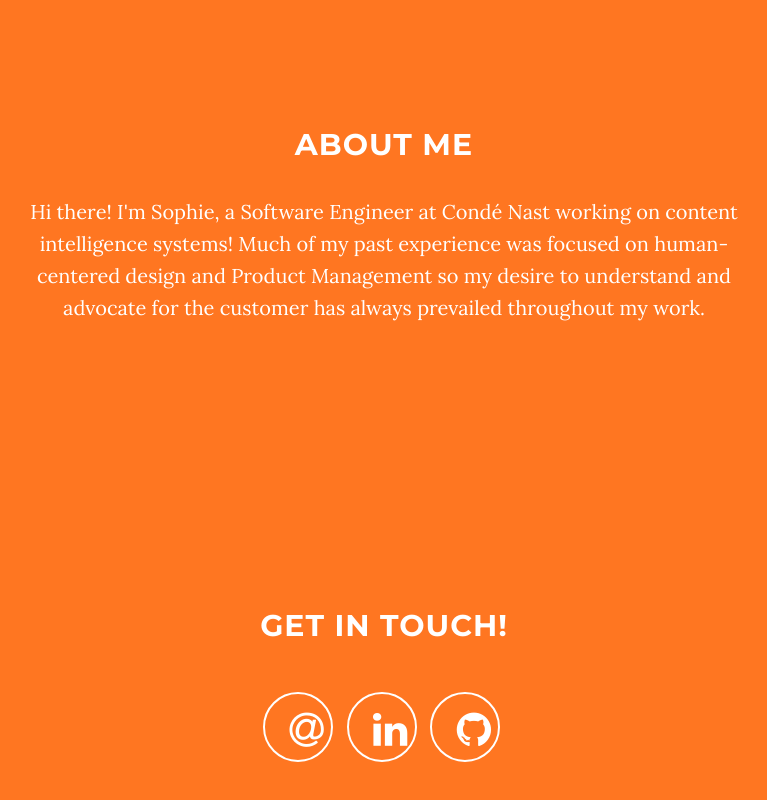
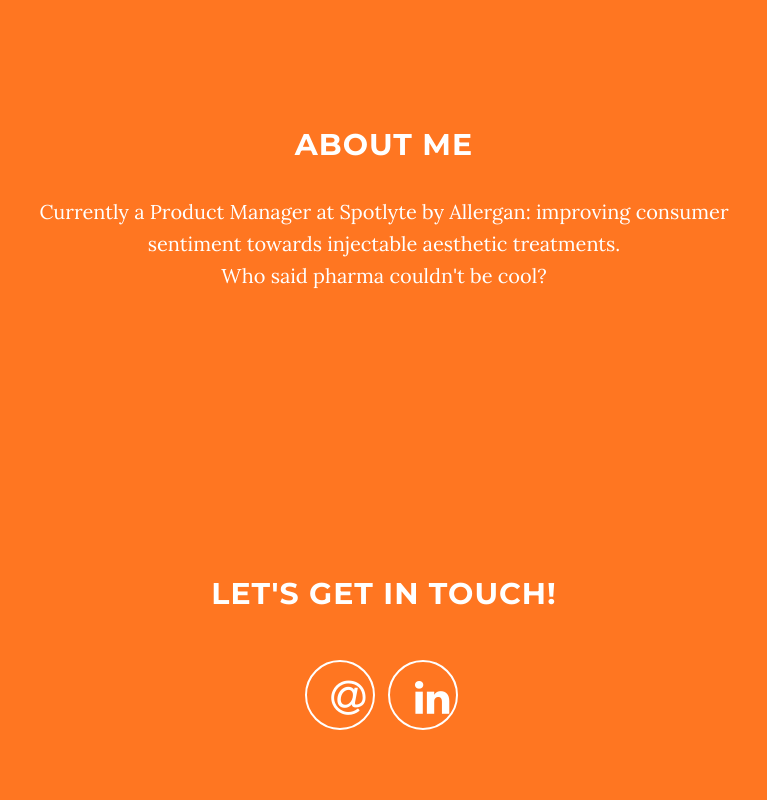
Before and after one commit to sophielucy/sophielucy.github.io, a website: page index.html in a window 1280 px wide. Shown: the part 922-1722 px from the top of the page, without its empty margins (256-1023 px from the left). Drawn offline with nearby package versions, Linux system fonts and the light colour scheme; a script that the page names is missing.

Commit message:
update about me description and resume

```diff
--- a/index.html
+++ b/index.html
@@ -83,56 +83,22 @@
         <div class="row">
             <div class="col-lg-8 col-lg-offset-2">
                 <h2>About Me</h2>
-                <p>Hi there! I'm Sophie, a Software Engineer at Condé Nast working on content intelligence systems! Much of my past experience was focused on human-centered design and Product Management so my desire to understand and advocate for the customer has always prevailed throughout my work.</p>
+                <p>Currently a Product Manager at Spotlyte by Allergan: improving consumer sentiment towards injectable aesthetic treatments.<br>Who said pharma couldn't be cool?</p>
             </div>
         </div>
     </section>
-    <!-- Projects Section -->
-    <!-- <section id="portfolio" class="container content-section text-center">
-        <div class="container">
-            <div class="row">
-                <div class="col-lg-12 text-center">
-                    <h2>Projects</h2>
-                </div>
-            </div>
-            <div class="row">
-                <div class="col-sm-4 portfolio-item">
-                    <a href="#portfolioModal1" class="portfolio-link" data-toggle="modal">
-                        <div class="caption">
-                            <div class="caption-content">
-                                <i class="fa fa-search-plus fa-3x"></i>
-                            </div>
-                        </div>
-                        <img src="img/anagram-checker.png" class="img-responsive" alt="">
-                    </a>
-                </div>
-                <div class="col-sm-4 portfolio-item">
-                    <a href="#portfolioModal2" class="portfolio-link" data-toggle="modal">
-                        <div class="caption">
-                            <div class="caption-content">
-                                <i class="fa fa-search-plus fa-3x"></i>
-                            </div>
-                        </div>
-                        <img src="img/colupon.png" class="img-responsive" alt="">
-                    </a>
-                </div>
-            </div>
-        </div>
-    </section> -->
-    <!-- Contact Section -->
+       <!-- Contact Section -->
     <section id="contact" class="container content-section text-center">
         <div class="row">
             <div class="col-lg-8 col-lg-offset-2">
-                <h2>Get in touch!</h2>
-                <ul class="list-inline banner-social-buttons">
+                <h2>Let's get in touch!</h2>
+                <p></p>
+                </p>                <ul class="list-inline banner-social-buttons">
                     <li>
                         <a href="mailto:sophiejlucy@gmail.com" class="btn btn-circle animated"><i class="fa fa-at fa-fw"></i> </a>
                     </li>
                     <li>
                         <a href="https://linkedin.com/in/sophiejlucy" class="btn btn-circle animated"><i class="fa fa-linkedin fa-fw"></i> </a>
-                    </li>
-                    <li>
-                        <a href="https://github.com/sophielucy" class="btn btn-circle animated"><i class="fa fa-github fa-fw"></i> </a>
                     </li>
                 </ul>
             </div>
@@ -140,82 +106,10 @@
     </section>
 <!-- Footer -->
     <footer>
+        <div class="container text-center">
+
+        </div>
     </footer>
-     <!-- Portfolio Modals -->
-    <!-- <div class="portfolio-modal modal fade" id="portfolioModal1" tabindex="-1" role="dialog" aria-hidden="true">
-        <div class="modal-content">
-            <div class="close-modal" data-dismiss="modal">
-                <div class="lr">
-                    <div class="rl">
-                    </div>
-                </div>
-            </div>
-            <div class="container">
-                <div class="row">
-                    <div class="col-lg-8 col-lg-offset-2">
-                        <div class="modal-body">
-                            <h2>Project Title</h2>
-                            <hr class="star-primary">
-                            <img src="img/portfolio/cabin.png" class="img-responsive img-centered" alt="">
-                            <p>Use this area of the page to describe your project. The icon above is part of a free icon set by <a href="https://sellfy.com/p/8Q9P/jV3VZ/">Flat Icons</a>. On their website, you can download their free set with 16 icons, or you can purchase the entire set with 146 icons for only $12!</p>
-                            <ul class="list-inline item-details">
-                                <li>Client:
-                                    <strong><a href="http://startbootstrap.com">Start Bootstrap</a>
-                                    </strong>
-                                </li>
-                                <li>Date:
-                                    <strong><a href="http://startbootstrap.com">April 2014</a>
-                                    </strong>
-                                </li>
-                                <li>Service:
-                                    <strong><a href="http://startbootstrap.com">Web Development</a>
-                                    </strong>
-                                </li>
-                            </ul>
-                            <button type="button" class="btn btn-default" data-dismiss="modal"><i class="fa fa-times"></i> Close</button>
-                        </div>
-                    </div>
-                </div>
-            </div>
-        </div>
-    </div>
-    <div class="portfolio-modal modal fade" id="portfolioModal2" tabindex="-1" role="dialog" aria-hidden="true">
-        <div class="modal-content">
-            <div class="close-modal" data-dismiss="modal">
-                <div class="lr">
-                    <div class="rl">
-                    </div>
-                </div>
-            </div>
-            <div class="container">
-                <div class="row">
-                    <div class="col-lg-8 col-lg-offset-2">
-                        <div class="modal-body">
-                            <h2>Project Title</h2>
-                            <hr class="star-primary">
-                            <img src="img/portfolio/cake.png" class="img-responsive img-centered" alt="">
-                            <p>Use this area of the page to describe your project. The icon above is part of a free icon set by <a href="https://sellfy.com/p/8Q9P/jV3VZ/">Flat Icons</a>. On their website, you can download their free set with 16 icons, or you can purchase the entire set with 146 icons for only $12!</p>
-                            <ul class="list-inline item-details">
-                                <li>Client:
-                                    <strong><a href="http://startbootstrap.com">Start Bootstrap</a>
-                                    </strong>
-                                </li>
-                                <li>Date:
-                                    <strong><a href="http://startbootstrap.com">April 2014</a>
-                                    </strong>
-                                </li>
-                                <li>Service:
-                                    <strong><a href="http://startbootstrap.com">Web Development</a>
-                                    </strong>
-                                </li>
-                            </ul>
-                            <button type="button" class="btn btn-default" data-dismiss="modal"><i class="fa fa-times"></i> Close</button>
-                        </div>
-                    </div>
-                </div>
-            </div>
-        </div>
-    </div> -->
     <!-- jQuery -->
     <script src="vendor/jquery/jquery.js"></script>
     <!-- Bootstrap Core JavaScript -->
```
